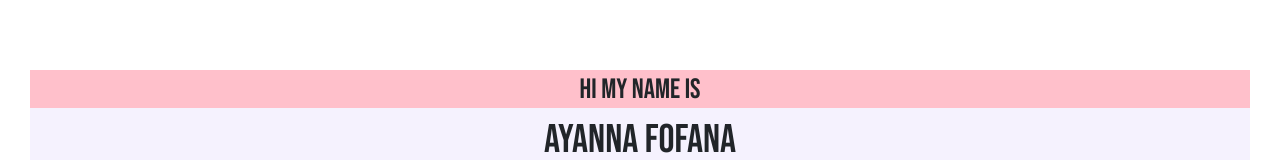
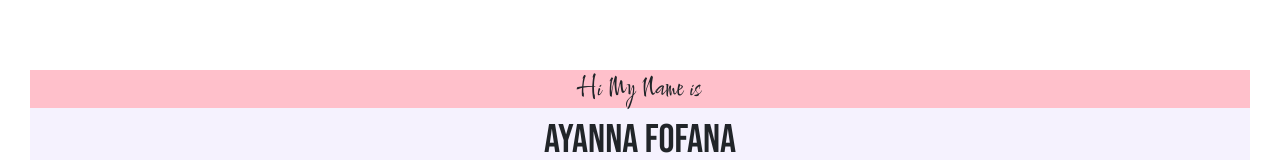
Before and after one commit to ayannayaya02/portfolio-homepage, a plain HTML site: page index.html in a window 1280 px wide. Shown: the top 160 px of the page. Drawn offline with nearby package versions, Linux system fonts and the light colour scheme; files that its build step writes are made by us from their sources.

Commit message:
updated h2 font

```diff
--- a/src/styles.css
+++ b/src/styles.css
@@ -20,6 +20,7 @@ h1,
 
 h2{
 background:pink;
+font-family:'Comforter', sans-serif;
 
 }
 .hero{
```
